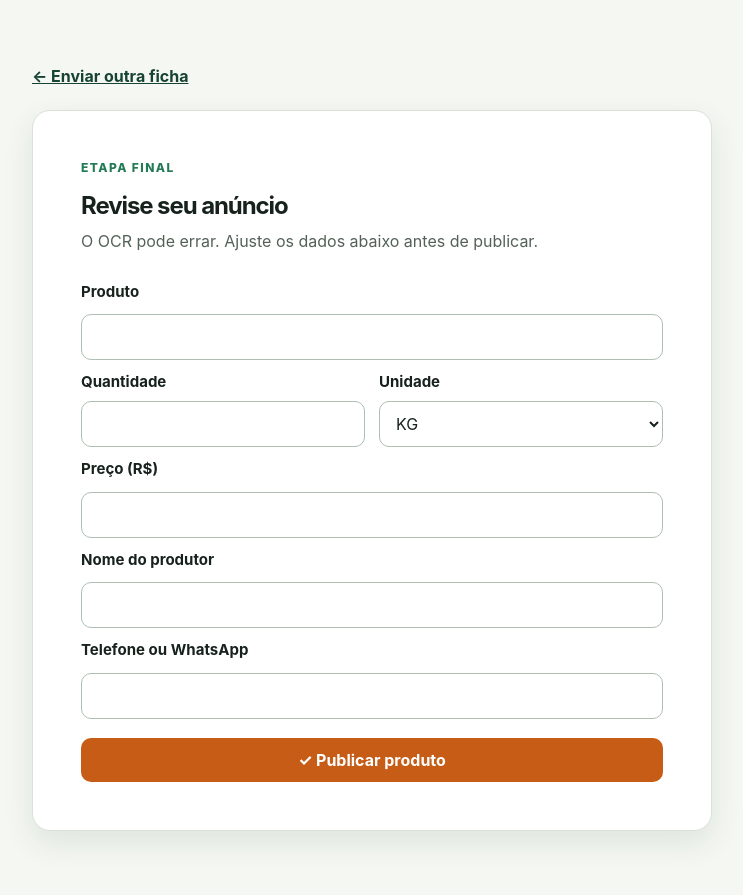
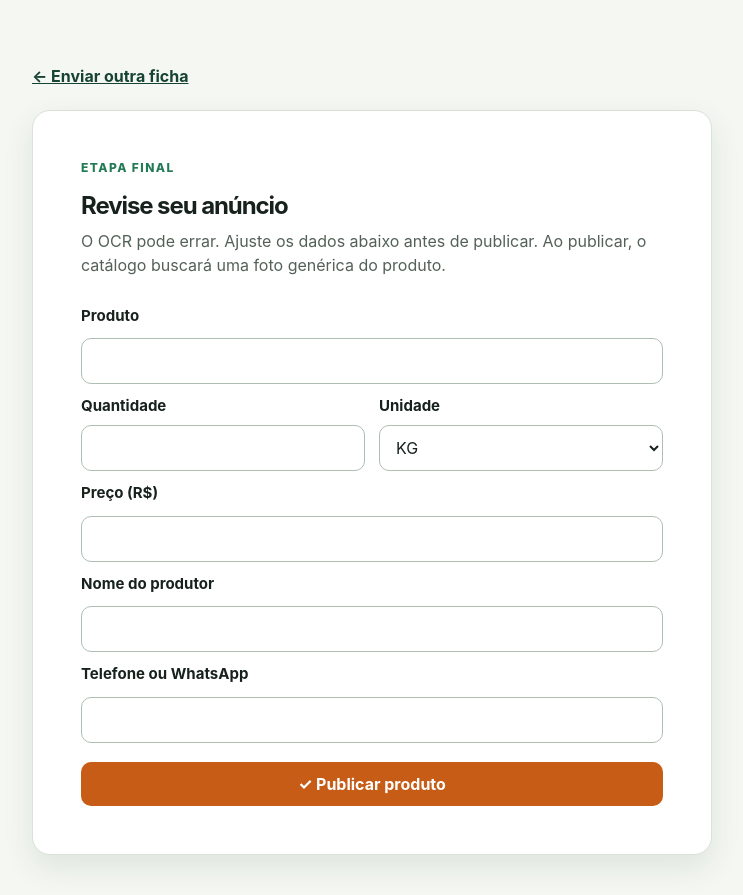
Before and after one commit to AlunoLucasGC/ProjectInteger, a Flask app: template templates/resultado.html in a window 1280 px wide. Shown: the top 895 px of the page, without its empty margins (268-1011 px from the left). Before the commit the page ends 842 px from the top, so only its background shows below. Run offline with Flask 3, Linux system fonts and the light colour scheme; the template is opened without the code that fills it, so the values that code supplies are empty.

Commit message:
Acelera OCR e simplifica fotos do catálogo

```diff
--- a/app.py
+++ b/app.py
@@ -6,13 +6,18 @@ publicar o anúncio no catálogo. O SQLite foi escolhido para manter o MVP simpl
 
 from __future__ import annotations
 
+import hashlib
 import os
 import re
 import sqlite3
+import unicodedata
 import uuid
 from decimal import Decimal, InvalidOperation
+from functools import lru_cache
 from pathlib import Path
+from time import perf_counter
 from typing import Final
+from urllib.parse import quote
 
 from flask import Flask, flash, redirect, render_template, request, send_from_directory, url_for
 from werkzeug.datastructures import FileStorage
@@ -25,6 +30,8 @@ SCHEMA_FILE: Final = BASE_DIR / "database.sql"
 ALLOWED_EXTENSIONS: Final = {"jpg", "jpeg", "png", "webp"}
 UNITS: Final = {"KG", "G", "L", "ML", "UN", "CX", "DZ", "MAÇO"}
 EMPTY_PRODUCT: Final = {"produto": "", "quantidade": "", "unidade": "", "preco": ""}
+PHOTO_FILE_PATTERN: Final = re.compile(r"[^a-z0-9]+")
+PHOTO_SOURCE_URL: Final = "https://loremflickr.com/640/480/{tags}?lock={lock}"
 
 
 def get_connection() -> sqlite3.Connection:
@@ -95,6 +102,19 @@ def allowed_file(filename: str) -> bool:
     return "." in filename and filename.rsplit(".", 1)[1].lower() in ALLOWED_EXTENSIONS
 
 
+def buscar_foto_generica(product_name: str) -> str:
+    """Gera uma URL fixa de foto real do Flickr para o anúncio recém-criado.
+
+    A imagem é carregada pelo navegador como uma imagem comum, não por XHR;
+    portanto CORS não bloqueia sua exibição. O parâmetro ``lock`` mantém a
+    mesma foto para o produto após o cadastro, sem baixar arquivos ao servidor.
+    """
+    normalized = unicodedata.normalize("NFKD", product_name.lower()).encode("ascii", "ignore").decode()
+    slug = PHOTO_FILE_PATTERN.sub("-", normalized).strip("-")[:60] or "produto-rural"
+    lock = hashlib.sha256(slug.encode()).hexdigest()[:12]
+    return PHOTO_SOURCE_URL.format(tags=quote(f"{slug},food"), lock=lock)
+
+
 def melhorar_imagem(caminho: Path) -> Path:
     """Aumenta contraste e tamanho da foto para tornar o OCR mais confiável."""
     import cv2  # Importação tardia: as páginas sem OCR funcionam sem OpenCV.
@@ -111,6 +131,16 @@ def melhorar_imagem(caminho: Path) -> Path:
     if not cv2.imwrite(str(tratada), binaria):
         raise ValueError("Não foi possível preparar a imagem para leitura.")
     return tratada
+
+
+@lru_cache(maxsize=1)
+def get_ocr_reader():
+    """Inicializa o modelo uma única vez, evitando recarga a cada cadastro."""
+    try:
+        import easyocr
+    except ImportError as error:
+        raise RuntimeError("OCR indisponível. Instale as dependências com pip install -r requirements.txt.") from error
+    return easyocr.Reader(["pt"], gpu=False)
 
 
 def corrigir_ocr(texto: str) -> str:
@@ -143,14 +173,11 @@ def organizar_produto(texto: str) -> dict[str, str]:
 
 def extract_data_from_image(caminho: Path) -> tuple[dict[str, str], str]:
     """Executa OCR e devolve os campos encontrados e o texto bruto para auditoria."""
-    try:
-        import easyocr
-    except ImportError as error:
-        raise RuntimeError("OCR indisponível. Instale as dependências com pip install -r requirements.txt.") from error
-
-    leitor = easyocr.Reader(["pt"], gpu=False)
+    inicio = perf_counter()
+    leitor = get_ocr_reader()
     textos = leitor.readtext(str(melhorar_imagem(caminho)), detail=0, paragraph=True)
     texto = "\n".join(textos)
+    app.logger.info("OCR concluído em %.2f s", perf_counter() - inicio)
     return organizar_produto(corrigir_ocr(texto)), texto
 
 
@@ -233,7 +260,10 @@ def executar_ocr():
     except (RuntimeError, ValueError) as error:
         flash(str(error), "error")
         return redirect(url_for("cadastro"))
-    return render_template("resultado.html", dados=dados, texto=texto, imagem=caminho.name)
+    finally:
+        caminho.unlink(missing_ok=True)
+        caminho.with_stem(f"{caminho.stem}_tratada").unlink(missing_ok=True)
+    return render_template("resultado.html", dados=dados, texto=texto, imagem="")
 
 
 @app.post("/publicar")
@@ -245,6 +275,7 @@ def publicar_produto():
             flash(error, "error")
         return render_template("resultado.html", dados=dados, texto=request.form.get("texto", ""), imagem=request.form.get("imagem", "")), 400
 
+    foto_generica = buscar_foto_generica(dados["produto"])
     with get_connection() as connection:
         category_id = connection.execute(
             "SELECT id_categoria FROM tb_categorias WHERE nome = ?", ("Sem categoria",)
@@ -273,11 +304,20 @@ def publicar_produto():
                 dados["quantidade"],
                 dados["unidade"],
                 dados["preco"],
-                request.form.get("imagem") or None,
-                request.form.get("imagem") or None,
+                foto_generica,
+                None,
             ),
         )
     flash("Produto publicado e disponível para consumidores!", "success")
+    return redirect(url_for("pagina_inicial"))
+
+
+@app.post("/produtos/<int:product_id>/excluir")
+def excluir_produto(product_id: int):
+    """Remove um anúncio do catálogo e mantém os dados de outros produtores."""
+    with get_connection() as connection:
+        deleted = connection.execute("DELETE FROM tb_produtos WHERE id_produto = ?", (product_id,)).rowcount
+    flash("Produto excluído do catálogo." if deleted else "Produto não encontrado.", "success" if deleted else "error")
     return redirect(url_for("pagina_inicial"))
 
 
--- a/static/estilo.css
+++ b/static/estilo.css
@@ -150,6 +150,9 @@ button, .producer-link, .contact { -webkit-tap-highlight-color: transparent; }
 .product-body strong { color: var(--verde-escuro); font-size: 1.15rem; }
 .contact { margin-top: 8px; border: 1px solid var(--verde); color: var(--verde-escuro); }
 .contact:hover { background: var(--verde-claro); }
+.product-body form { margin-top: 4px; }
+.delete-product { width: 100%; min-height: 38px; border: 1px solid var(--erro); border-radius: 10px; background: #fff; color: var(--erro); cursor: pointer; font-size: .85rem; }
+.delete-product:hover { background: #fce9e8; }
 
 .empty-state, .form-card { background: var(--superficie); border: 1px solid var(--borda); border-radius: var(--raio); box-shadow: var(--sombra); }
 .empty-state { display: grid; justify-items: start; gap: 12px; padding: clamp(24px, 5vw, 44px); }
--- a/templates/index.html
+++ b/templates/index.html
@@ -15,8 +15,8 @@
     {% with messages = get_flashed_messages(with_categories=true) %}{% for category, message in messages %}<p class="alert {{ category }}">{{ message }}</p>{% endfor %}{% endwith %}
     <section aria-labelledby="titulo-produtos"><div class="section-heading"><h2 id="titulo-produtos">Produtos disponíveis</h2><span>{{ produtos|length }} encontrado{{ '' if produtos|length == 1 else 's' }}</span></div>
       {% if produtos %}<div class="product-grid">{% for produto in produtos %}<article class="product-card">
-        {% if produto.imagem %}<img src="{{ url_for('upload', nome=produto.imagem) }}" alt="Foto de {{ produto.nome }}">{% else %}<div class="image-placeholder" aria-hidden="true">🌿</div>{% endif %}
-        <div class="product-body"><p class="producer">{{ produto.produtor }}</p><h3>{{ produto.nome }}</h3><p>{{ produto.quantidade }} {{ produto.unidade }}</p><strong>R$ {{ produto.preco }}</strong><a class="contact" href="tel:{{ produto.contato|replace(' ', '')|replace('(', '')|replace(')', '')|replace('-', '') }}">Falar com produtor</a></div>
+        {% if produto.imagem %}<img src="{{ produto.imagem if produto.imagem.startswith('http') else url_for('upload', nome=produto.imagem) }}" alt="Foto genérica de {{ produto.nome }}" loading="lazy">{% else %}<div class="image-placeholder" aria-hidden="true">🌿</div>{% endif %}
+        <div class="product-body"><p class="producer">{{ produto.produtor }}</p><h3>{{ produto.nome }}</h3><p>{{ produto.quantidade }} {{ produto.unidade }}</p><strong>R$ {{ produto.preco }}</strong><a class="contact" href="tel:{{ produto.contato|replace(' ', '')|replace('(', '')|replace('-', '') }}">Falar com produtor</a><form action="{{ url_for('excluir_produto', product_id=produto.id) }}" method="post" onsubmit="return confirm('Excluir este anúncio do catálogo?');"><button class="delete-product" type="submit">Excluir anúncio</button></form></div>
       </article>{% endfor %}</div>{% else %}<div class="empty-state"><h3>Nenhum produto encontrado.</h3><p>{% if busca %}Tente outro termo de busca.{% else %}Seja o primeiro produtor a publicar uma oferta.{% endif %}</p><a class="producer-link" href="{{ url_for('cadastro') }}">Cadastrar produto</a></div>{% endif %}
     </section>
   </main>
--- a/templates/resultado.html
+++ b/templates/resultado.html
@@ -12,13 +12,12 @@
     <section class="form-card">
       <p class="eyebrow">ETAPA FINAL</p>
       <h1>Revise seu anúncio</h1>
-      <p>O OCR pode errar. Ajuste os dados abaixo antes de publicar.</p>
+      <p>O OCR pode errar. Ajuste os dados abaixo antes de publicar. Ao publicar, o catálogo buscará uma foto genérica do produto.</p>
       {% with messages = get_flashed_messages(with_categories=true) %}
         {% for category, message in messages %}<p class="alert {{ category }}">{{ message }}</p>{% endfor %}
       {% endwith %}
       <!-- Os campos ficam editáveis para que o produtor corrija qualquer leitura do OCR. -->
       <form action="{{ url_for('publicar_produto') }}" method="post">
-        <input type="hidden" name="imagem" value="{{ imagem }}">
         <input type="hidden" name="texto" value="{{ texto }}">
         <label for="produto">Produto</label>
         <input id="produto" name="produto" value="{{ dados.produto }}" maxlength="100" required>
```
Also changed, not shown: README.md.
